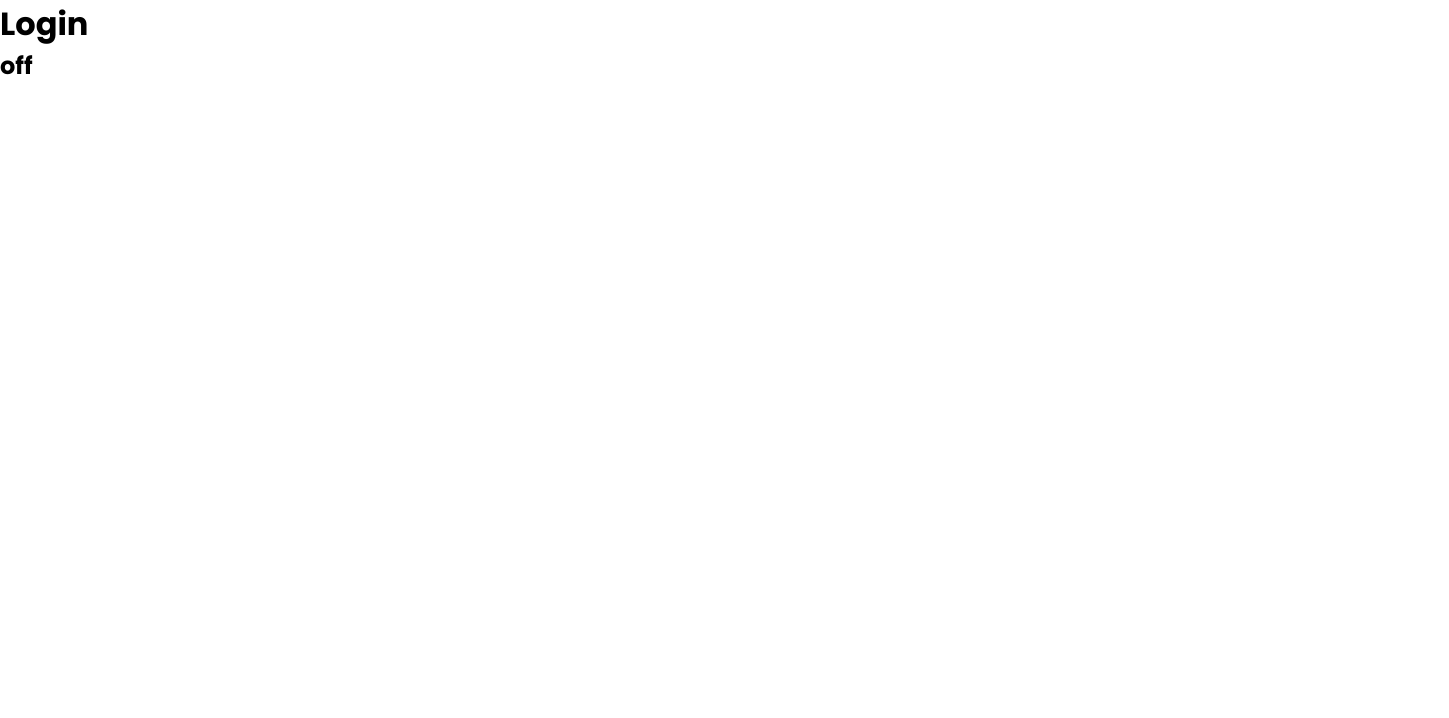
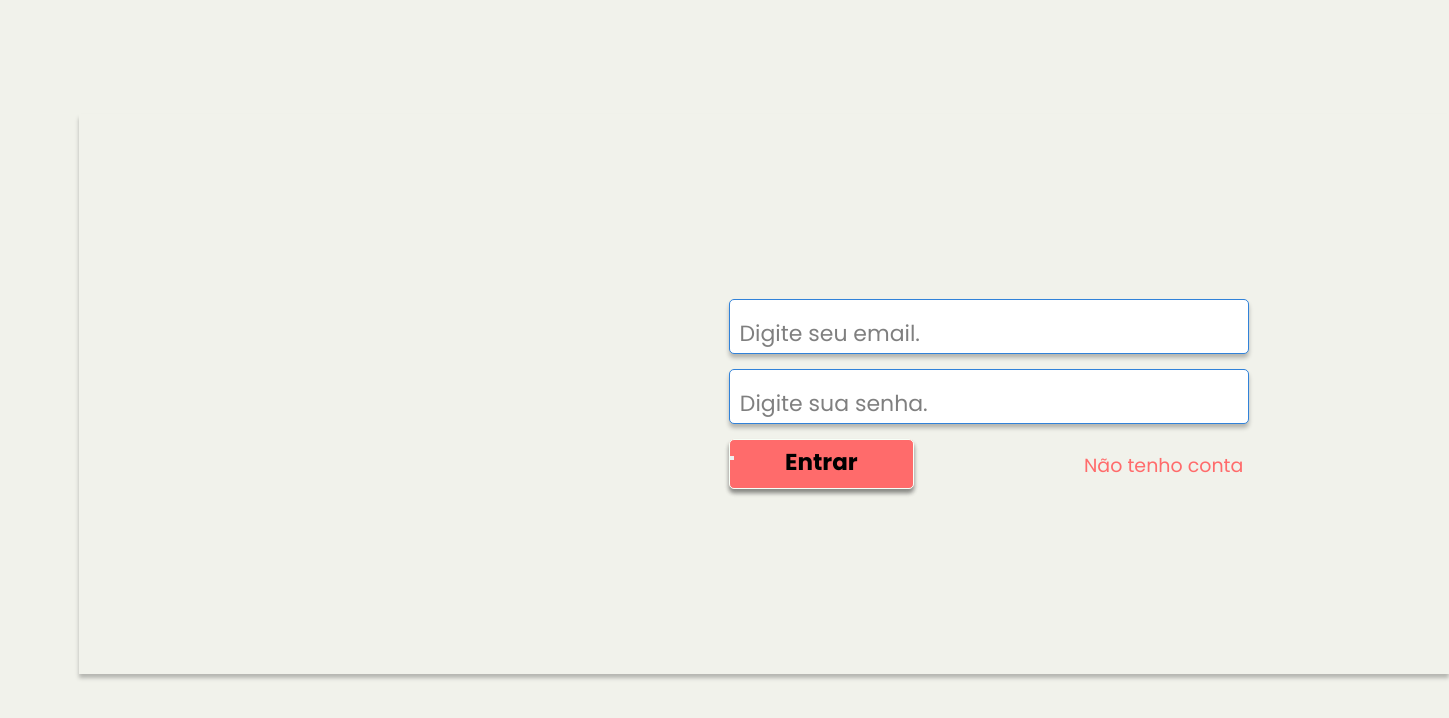
Before and after one commit to Kauanny-cmd/Seu-Artista, a React (Create React App) app in the folder client/: page /login in a window 1280 px wide. Shown: the top 718 px of the page, 1449 px wide, since content can reach past the window. Built offline with nearby package versions, Linux system fonts and the light colour scheme.

Commit message:
base de login feito

```diff
--- a/client/src/pages/Login/index.js
+++ b/client/src/pages/Login/index.js
@@ -2,11 +2,38 @@ import './styles.css';
 
 function Login() {
     return (
-        <div>
-            <h1>Login</h1>
-            <h2>off</h2>
+    <div id="setinha">
+
+
+        <div id="box" >
+
+            <div>
+                <form action="" method="POST">
+                    <div  id="login-email">
+                        <input name="email" type="email" placeholder="Digite seu email..." id="input-email">
+                        </input>
+                    <div id="login-senha">
+                        <input name="senha" type="password" placeholder="Digite sua senha..." id="input-senha">
+                    </input>
+                    <div id="botao">
+                        <p id="entrar">Entrar</p>
+                    </div>
+                    <div id="botao" >
+                        <button type="submit">
+                            <a href="/" id="entrar">
+                                Entrar
+                            </a>
+                        </button>
+                    </div>
+                    <p id="sem-conta">
+                        <a href="/signup">Não tenho conta</a>
+                    </p>
+                    </div>
+                    </div>
+                </form>
+            </div>
         </div>
-
+    </div>
     );
 }
 
--- a/client/src/pages/Login/styles.css
+++ b/client/src/pages/Login/styles.css
@@ -0,0 +1,146 @@
+
+/*Limpar formatações padrão*/
+* {
+    margin: 0;
+    padding: 0;
+  }
+
+  body {
+    font-size: 1em;
+    font-family: "Poppins";
+    background: #F1F2EB;
+  }
+
+/*
+#setinha{
+position: absolute;
+width: 42px;
+height: 43px;
+left: 85px;
+top: 60px;
+opacity: 54%;
+}
+*/
+#box{
+  position: absolute;
+  width: 1370px;
+  height: 560px;
+  left: 79px;
+  top: 114px;
+
+  background: #F1F2EB;
+  box-shadow: 0px 4px 4px rgba(0, 0, 0, 0.25);
+}
+
+#image{
+  position: absolute;
+  left: 77px;
+  top: 107px;
+}
+
+a{
+  color: #FF6B6B;
+  text-decoration: none;
+}
+
+#sem-conta{
+  position: absolute;
+  width: 242px;
+  height: 33px;
+  left: 1005px;
+  top: 335px;
+
+  font-family: Poppins;
+  font-style: normal;
+  font-weight: normal;
+  font-size: 19px;
+  line-height: 33px;
+  color: #FF6B6B;
+}
+
+#entrar{
+  position: absolute;
+  width: 68px;
+  height: 25px;
+  left: 55px;
+  top: 6px;
+
+  font-family: Poppins;
+  font-style: normal;
+  font-weight: 600;
+  font-size: 23px;
+  line-height: 33px;
+
+  color: #000000;
+}
+
+#dig-senha{
+/* Digite seu email... */
+position: absolute;
+width: 190px;
+height: 33px;
+left: 22px;
+top: 11px;
+font-family: Poppins;
+font-style: normal;
+font-weight: normal;
+font-size: 22px;
+line-height: 33px;
+
+color: rgba(0, 0, 0, 0.5);
+}
+
+::placeholder{
+/* Digite sua senha... */
+  position: absolute;
+  font-family: Poppins;
+  font-style: normal;
+  font-weight: normal;
+  font-size: 22px;
+  text-indent: 5%;
+  color: rgba(0, 0, 0, 0.5);
+}
+
+#input-email{
+  position: absolute;
+  left: 650px;
+  top: 185px;
+  width: 520px;
+  height: 55px;
+  text-indent: 22px;
+  background: #FFFFFF;
+  border: 1px solid #3182D9;
+  box-sizing: border-box;
+  box-shadow: 0px 4px 4px rgba(0, 0, 0, 0.25);
+  border-radius: 5px;
+}
+
+#input-senha{
+  position: absolute;
+  width: 520px;
+  height: 55px;
+  left: 650px;
+  top: 255px;
+  text-indent: 22px;
+  background: #FFFFFF;
+  border: 1px solid #3182D9;
+  box-sizing: border-box;
+  box-shadow: 0px 4px 4px rgba(0, 0, 0, 0.25);
+  border-radius: 5px;
+  }
+
+#botao{
+  position: absolute;
+  width: 185px;
+  height: 50px;
+  left: 650px;
+  top: 325px;
+
+  background: #FF6B6B;
+  border: 1px solid #F7FFF7;
+  box-sizing: border-box;
+  box-shadow: 0px 4px 4px rgba(0, 0, 0, 0.25);
+  border-radius: 5px;
+  animation: normal;
+
+}
```
Also changed, not shown: client/src/assets/seta.svg (added).
